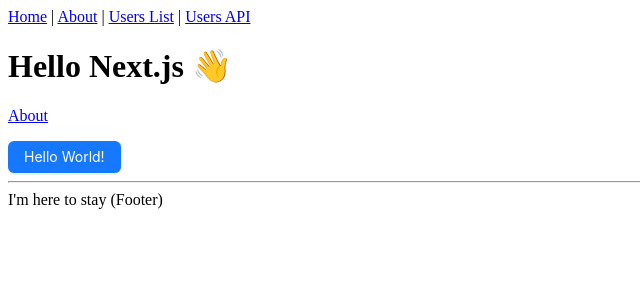
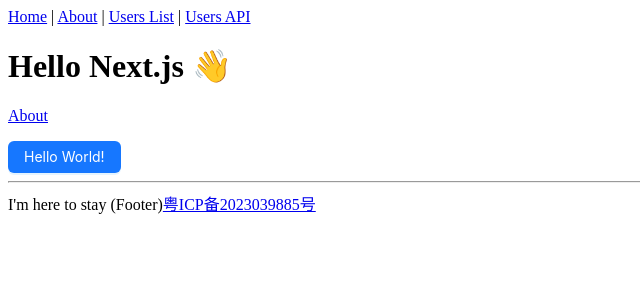
Before and after one commit to stark-sim/avalon_react, a Next.js app: page / in a window 1280 px wide. Shown: the top 300 px of the page, without its empty margins (0-640 px from the left). Built offline with nearby package versions, Linux system fonts and the light colour scheme.

Commit message:
feat: add ICP number

```diff
--- a/components/Layout.tsx
+++ b/components/Layout.tsx
@@ -25,6 +25,7 @@
     <footer>
       <hr />
       <span>I'm here to stay (Footer)</span>
+      <a href="https://beian.miit.gov.cn/" target="_blank">粤ICP备2023039885号</a>
     </footer>
   </div>
 )
```
